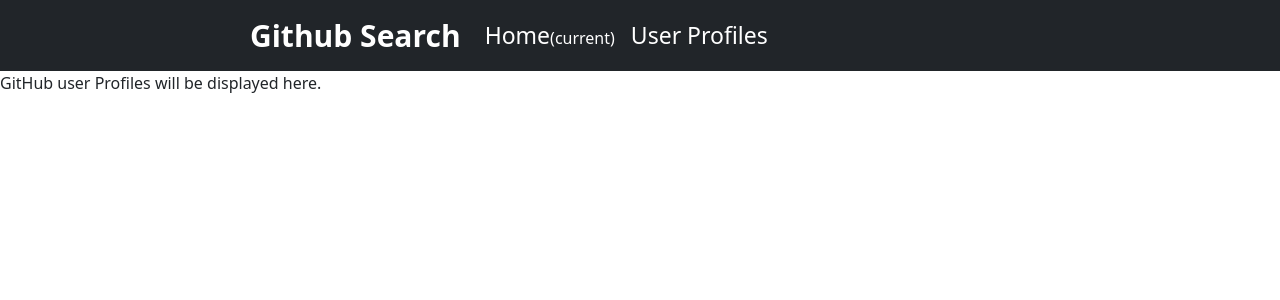
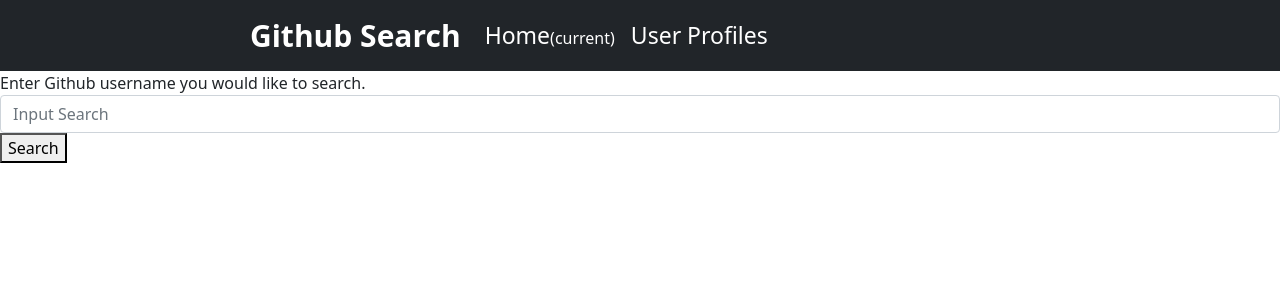
Before and after one commit to Vitalis-Kirui/Github-Search-Angular-IP, an Angular app: page /user-profile in a window 1280 px wide. Shown: the top 300 px of the page. Built offline with nearby package versions, Linux system fonts and the light colour scheme; no server answers.

Commit message:
pushing user profile fully function service

```diff
--- a/src/app/search-form/search-form.component.html
+++ b/src/app/search-form/search-form.component.html
@@ -1,4 +1,3 @@
-<!-- This page is form the search form and the search button -->
 <form action="">
 
     <div class="form-group searchForm">
--- a/src/app/user-class.ts
+++ b/src/app/user-class.ts
@@ -1,11 +1,12 @@
 export class UserClass {
 
     constructor(
+        public login : string,
+        public followers: number,
         public avatar_url: string,
         public name: string,
         public bio : string,
         public location : string,
-        public followers : number,
         public following : number,){
 
     };
--- a/src/app/user-profiles/user-profiles.component.html
+++ b/src/app/user-profiles/user-profiles.component.html
@@ -1,7 +1,17 @@
-<p>GitHub user Profiles will be displayed here.</p>
+<form action="">
 
-<div *ngFor = "let profile of profiles">
+    <div class="form-group searchForm">
 
-    {{profile.name}}
+        <label><span id="label">Enter Github username you would like to search.</span></label>
+        <input type="text" class="form-control" [(ngModel)]='username' name='username' (click)='getUserProfiles()'
+            placeholder="Input Search">
 
-</div>
+    </div>
+
+    <button (click)=getUserProfiles()>
+
+        Search
+
+    </button>
+
+</form>
--- a/src/app/user-profiles/user-profiles.component.ts
+++ b/src/app/user-profiles/user-profiles.component.ts
@@ -1,6 +1,7 @@
 import { HttpClient } from '@angular/common/http';
 import { Component, OnInit } from '@angular/core';
 import { UserClass } from '../user-class';
+import { UserprofilesService } from '../userprofiles.service';
 
 @Component({
   selector: 'app-user-profiles',
@@ -9,32 +10,38 @@ import { UserClass } from '../user-class';
 })
 export class UserProfilesComponent implements OnInit {
 
-  profiles : UserClass [] = [];
+  profiles : any;
+  // data : UserClass | any;
+  username !: string;
 
-  constructor( private httpClient : HttpClient ) { };
+  // getUser() {
+  //   this.profiledataservice.getProfile(this.username).subscribe(profile => {
+  //     console.log(profile);
+  //     return this.user = profile;
+  //   });
+  // }
+  // getRepository() {
+  //   this.profiledataservice.getRepo(this.username).subscribe(data => {
+  //     console.log(data)
+  //     return this.repos = data;
+  //   });
+  // }
 
-  //function for collecting user profile data
-  getUserProfileData(){
+  constructor(private userprofiles: UserprofilesService) { };
 
-    this.httpClient.get<any>("https://api.github.com/users/octocat").subscribe
-    ((response) => {
+  getUserProfiles() {
 
-      let results1 = response;
-      this.profiles = results1;
+    this.userprofiles.getProfiles(this.username).subscribe((response) => {
+      console.log("We are picking up some response", response)
+      return this.profiles = response;
 
-      console.log("We are picking a response" + response);
     },
-
-    (error) => {
-      console.log("We are picking an error" + error);
-    })
-
-  };
-
-  ngOnInit(): void {
-
-    this.getUserProfileData();
+    (error) =>console.log("Picking and error", error)
+    );
 
   }
+  ngOnInit() : void {
 
-}
+    }
+
+ }
--- a/src/app/userprofiles.service.ts
+++ b/src/app/userprofiles.service.ts
@@ -1,10 +1,25 @@
 import { Injectable } from '@angular/core';
 import { HttpClient } from '@angular/common/http';
+import { environment } from 'src/environments/environment';
 
 @Injectable({
   providedIn: 'root'
 })
 export class UserprofilesService {
 
-  constructor( private http : HttpClient ) { }
+  username! : string;
+
+  constructor( private http : HttpClient ) {
+
+    // this.username = "tito-74";
+
+  };
+
+  getProfiles(username : string){
+
+    return this.http.get("https://api.github.com/users/" + username+"?access_token="+environment.apiKey)
+      .pipe(((response: any) => response));
+
+  };
+
 }
--- a/src/environments/environment.ts
+++ b/src/environments/environment.ts
@@ -4,7 +4,7 @@
 
 export const environment = {
   production: false,
-  apiKey: "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"
+  apiKey: "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"
 };
 
 /*
```
Also changed, not shown: src/app/app.module.ts (+7 -2 lines), 1 other file (tests, documents, lock files or other folders).
